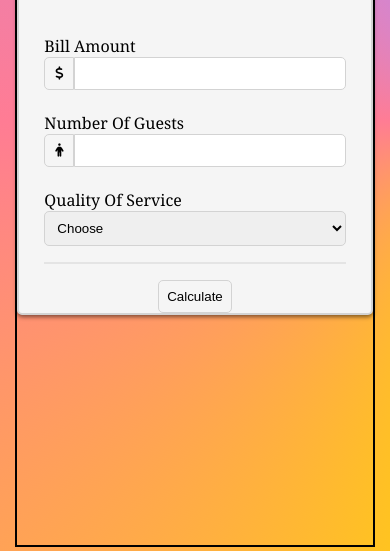
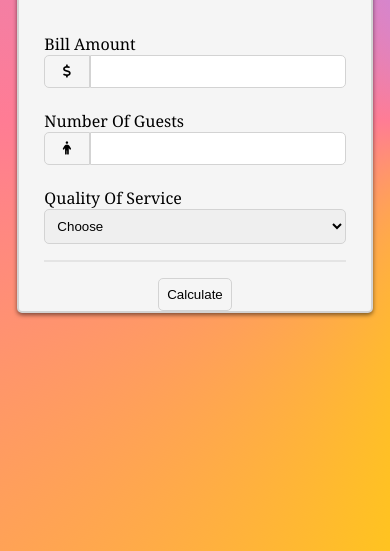
Before and after one commit to claudiahW/tip-calculator, a plain HTML site: page index.html in a window 390 px wide. Shown: the part 309-860 px from the top of the page. Drawn offline with Linux system fonts and the light colour scheme.

Commit message:
add media query to resize button and input in smaller screen sizes

```diff
--- a/style.css
+++ b/style.css
@@ -5,7 +5,6 @@ body{
 }
 
 .container{
-    border: 2px solid black;
     width:95%;
     height: 100vh;
     margin: auto;
@@ -95,3 +94,12 @@ body{
     from{bottom: 30px; opacity: 1;}
     to{bottom: 0; opacity: 0;}
 }
+
+@media(max-width:480px){
+    .calculator input {
+        width:85%;
+    }
+    .calculator button {
+        width:15%;
+    }
+}
```
